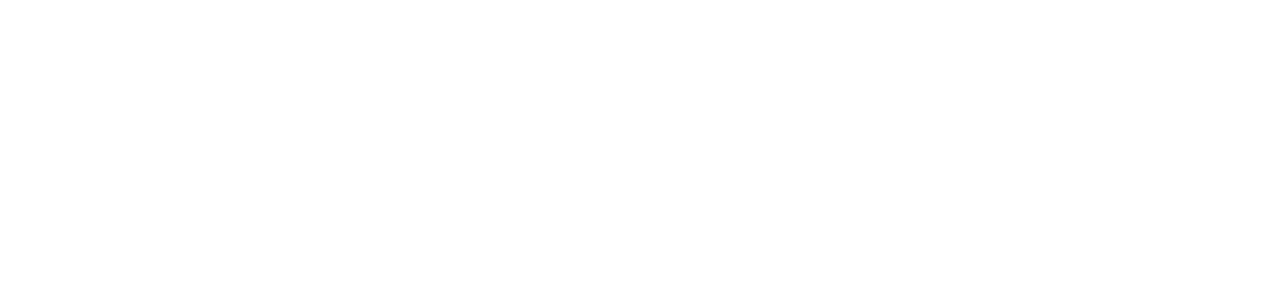
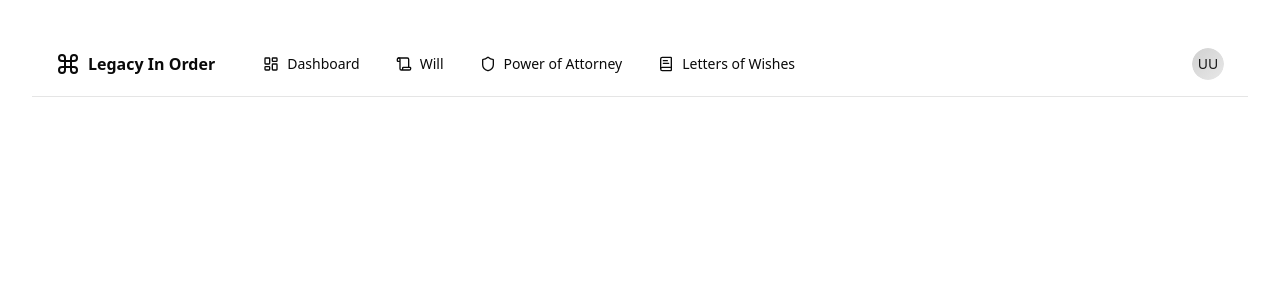
Before and after one commit to legacyinorder-star/lio-frontend, a React (Vite) app: page /app in a window 1280 px wide. Before the commit this address had no page. Shown: the top 300 px of the page. Built offline with nearby package versions, Linux system fonts and the light colour scheme; sample sign-in values are in the browser's storage.

Commit message:
Fixed the create will link

```diff
--- a/src/App.tsx
+++ b/src/App.tsx
@@ -16,17 +16,17 @@
 				<Route path="/signup" element={<SignUpPage />} />
 				<Route path="/login" element={<LoginPage />} />
 				<Route
-					path="/app/dashboard"
+					path="/app"
 					element={
 						<ProtectedRoute>
 							<DashboardLayout />
 						</ProtectedRoute>
 					}
 				>
-					<Route index element={<DashboardPage />} />
+					<Route path="dashboard" element={<DashboardPage />} />
+					<Route path="create-will" element={<WillWizard />} />
 				</Route>
 				<Route path="/verify-otp" element={<OTPVerificationPage />} />
-				<Route path="/create-will" element={<WillWizard />} />
 			</Routes>
 			<Toaster />
 		</Router>
--- a/src/components/layouts/DashboardLayout.tsx
+++ b/src/components/layouts/DashboardLayout.tsx
@@ -40,13 +40,6 @@
 	}, [navigate]);
 
 	const getInitials = (name: string) => {
-		console.log(
-			name
-				.split(" ")
-				.map((n) => n[0])
-				.join("")
-				.toUpperCase()
-		);
 		return name
 			.split(" ")
 			.map((n) => n[0])
@@ -100,7 +93,7 @@
 								</NavigationMenuItem>
 								<NavigationMenuItem>
 									<Link
-										to="/app/get-quote"
+										to="/app/create-will"
 										className={cn(
 											"group inline-flex h-10 w-max items-center justify-center rounded-md bg-background px-4 py-2 text-sm font-medium transition-colors hover:bg-accent hover:text-accent-foreground focus:bg-accent focus:text-accent-foreground focus:outline-none disabled:pointer-events-none disabled:opacity-50 data-[active]:bg-accent/50 data-[state=open]:bg-accent/50"
 										)}
```
